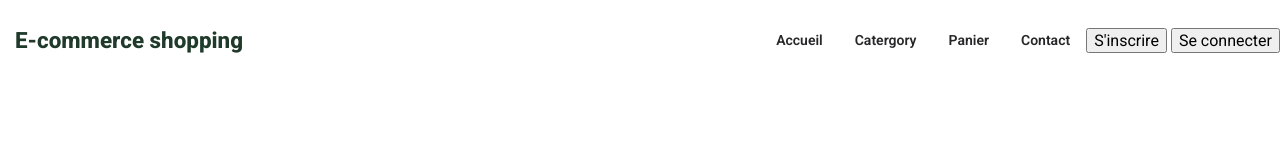
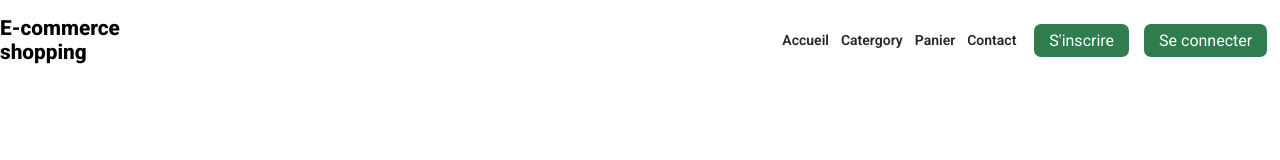
Before and after one commit to Romain-Mass/E-commerce-boutique, a plain HTML site: page index.html in a window 1280 px wide. Drawn offline with Linux system fonts and the light colour scheme; no server answers.

Commit message:
test many changes 3

```diff
--- a/index.html
+++ b/index.html
@@ -7,11 +7,11 @@
     <link rel="preconnect" href="https://fonts.googleapis.com">
     <link rel="preconnect" href="https://fonts.gstatic.com" crossorigin>
     <link href="https://fonts.googleapis.com/css2?family=Roboto:ital,wght@0,100..900;1,100..900&display=swap" rel="stylesheet">
-    <link rel="stylesheet" href="styles.css?v=30" />
+    <link rel="stylesheet" href="styles.css?v=31" />
   </head>
   <body>
     <header>
-      <h2 class="title">E-commerce shopping</h2>
+      <h1 class="title">E-commerce shopping</h1>
 
       <button
           class="menu-button"
@@ -34,7 +34,7 @@
           <a href="#home">Accueil</a>
           <a href="#about">Catergory</a>
           <a href="#work">Panier</a>
-          <a href="#contact">Contact</a>
+          <a class="last" href="#contact">Contact</a>
 
           <button class="subscribe">S'inscrire</button>
           <button class="log-in">Se connecter</button>
--- a/styles.css
+++ b/styles.css
@@ -39,22 +39,33 @@ header h2 {
 
 .subscribe {
   margin-right: 4px;
+  background-color: var(--vert-bouton);
+  color: white;
+  border: none;
+  padding: 7px 15px;
+  margin-right: 15px;
+  border-radius: 7px;
 }
 
 .log-in {
   width: max-content;
+  background-color: var(--vert-bouton);
+  color: white;
+  border: none;
+  padding: 7px 15px;
+	border-radius: 7px;
 }
 
 /* other 01 */
 
 .title {
   font-weight: 800;
-  font-size: 1.4rem;
+  font-size: 1.3rem;
 }
 
 h2 {
   color: var(--vert-texte);
-	font-size: 1.3rem;
+  font-size: 1.3rem;
 }
 
 p {
@@ -62,7 +73,7 @@ p {
 }
 
 h3 {
-	font-size: 1.3rem;
+  font-size: 1.3rem;
 }
 
 /* ===== main ===== */
@@ -234,7 +245,7 @@ img {
   padding: 10px 20px;
   width: 75%;
   align-self: center;
-	font-size: 0.85rem;
+  font-size: 0.85rem;
 }
 
 .cart:hover {
@@ -263,7 +274,7 @@ img {
   .menu {
     position: static;
     width: auto;
-    margin-left: auto;
+    margin-right: 1vw;
     padding: 0;
     background: none;
     border: none;
@@ -280,6 +291,18 @@ img {
     width: 45%;
     height: 100vh;
   }
+
+  nav > a {
+    margin-right: -20px;
+  }
+
+  .last {
+    margin-right: 2px;
+  }
+
+  header {
+    justify-content: space-evenly;
+  }
 }
 
 /* media query : desktop */
@@ -294,4 +317,12 @@ img {
     width: 31%;
     height: 115vh;
   }
+
+  .menu {
+    margin-left: 47vw;
+  }
+
+  header {
+    justify-content: space-around;
+  }
 }
```
